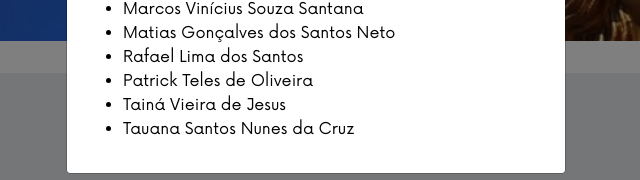
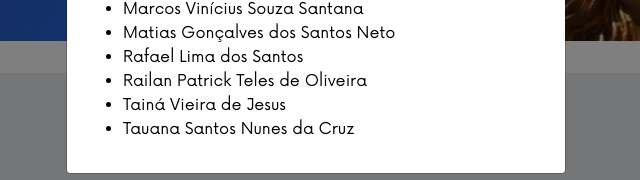
Before and after one commit to matiasgsn/matiasgsn.github.io, a plain HTML site: page index.html in a window 1280 px wide. Both pictures are taken after a click on the button "Sobre Nós". Shown: the part 543-723 px from the top of the page, 324-964 px from the left. Drawn offline with nearby package versions, Linux system fonts and the light colour scheme.

Commit message:
Nome de Railan estava incompleto

```diff
--- a/index.html
+++ b/index.html
@@ -154,7 +154,7 @@
                         <li> Marcos Vinícius Souza Santana </li>
                         <li> Matias Gonçalves dos Santos Neto </li>
                         <li> Rafael Lima dos Santos </li>
-                        <li> Patrick Teles de Oliveira </li>
+                        <li> Railan Patrick Teles de Oliveira </li>
                         <li> Tainá Vieira de Jesus </li>
                         <li> Tauana Santos Nunes da Cruz </li>
                     </ul>
```
